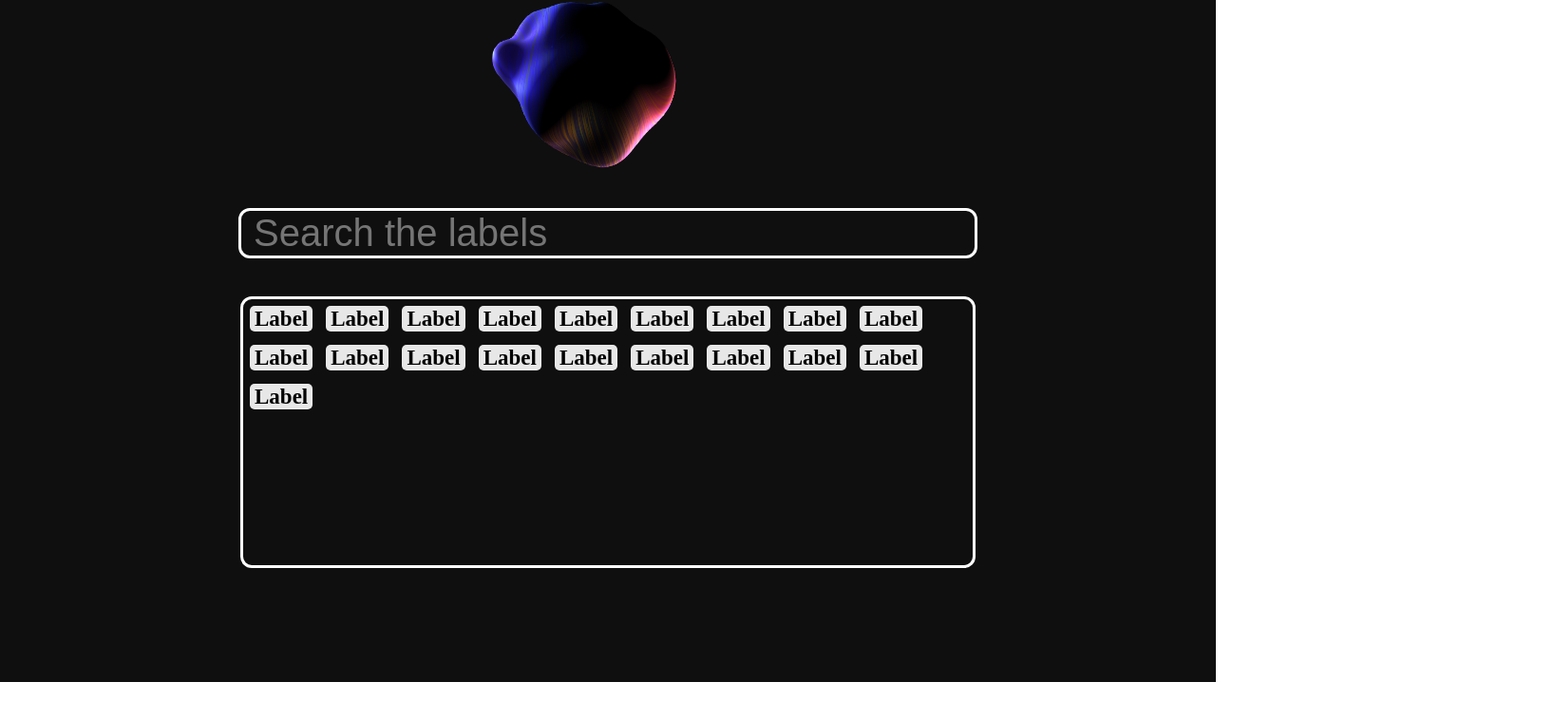
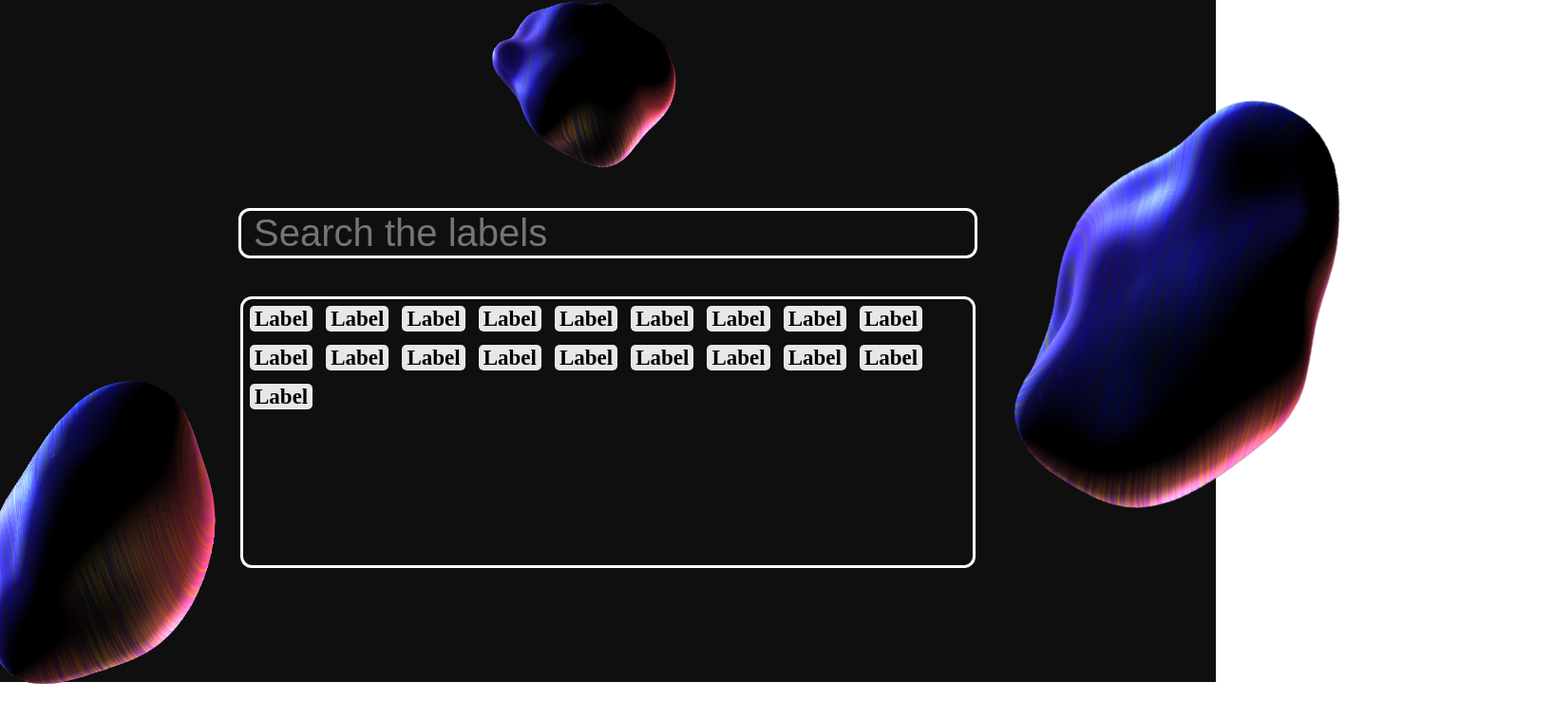
Before and after one commit to zherenh/ITProject, a React (Create React App) app in the folder project/: page /search in a window 1280 px wide. Shown: the part 82-840 px from the top of the page at 95% size, 1636 px wide, since content can reach past the window. Before the commit the page ends 800 px from the top, so only its background shows below. Built offline with nearby package versions, Linux system fonts and the light colour scheme.

Commit message:
little fix

```diff
--- a/project/src/components/Search/Search.js
+++ b/project/src/components/Search/Search.js
@@ -8,6 +8,8 @@ export const Search = () => {
 		<div className={classes.Search}>
 			<TopBar></TopBar>
 			<div className={classes.Img}></div>
+			<div className={classes.Stone1}></div>
+			<div className={classes.Stone2}></div>
 			<div className={classes.SearchingPart}>
 				<input className={classes.Bar} type="text" placeholder=' Search the labels' />
 			</div>
--- a/project/src/components/Search/Search.module.css
+++ b/project/src/components/Search/Search.module.css
@@ -15,6 +15,27 @@
   background-position: center center;
   background-repeat: no-repeat;
   z-index: 2;
+}
+.Search .Stone1 {
+  width: 40%;
+  height: 60%;
+  background-image: url(../../../public/img/NewNoiseLights9.png);
+  background-repeat: no-repeat;
+  background-position: center center;
+  position: absolute;
+  left: -150px;
+  top: 400px;
+}
+.Search .Stone2 {
+  width: 40%;
+  height: 80%;
+  background-image: url(../../../public/img/NewNoiseLights7.png);
+  background-repeat: no-repeat;
+  background-position: center center;
+  position: absolute;
+  right: -230px;
+  top: 80px;
+  transform: rotate(30deg);
 }
 .Search .SearchingPart {
   display: flex;
--- a/project/src/components/Search/Search.module.less
+++ b/project/src/components/Search/Search.module.less
@@ -15,6 +15,30 @@
         background-position: center center;
         background-repeat: no-repeat;
         z-index: 2;
+    }
+
+    .Stone1 {
+        width: 40%;
+        height: 60%;
+        background-image: url(../../../public/img/NewNoiseLights9.png);
+        background-repeat: no-repeat;
+        background-position: center center;
+        position: absolute;
+        left: -150px;
+        top: 400px;
+        // z-index: -1;
+    }
+
+    .Stone2 {
+        width: 40%;
+        height: 80%;
+        background-image: url(../../../public/img/NewNoiseLights7.png);
+        background-repeat: no-repeat;
+        background-position: center center;
+        position: absolute;
+        right: -230px;
+        top: 80px;
+        transform: rotate(30deg)
     }
 
     .SearchingPart {
```
Also changed, not shown: 1 other file (tests, documents, lock files or other folders).
